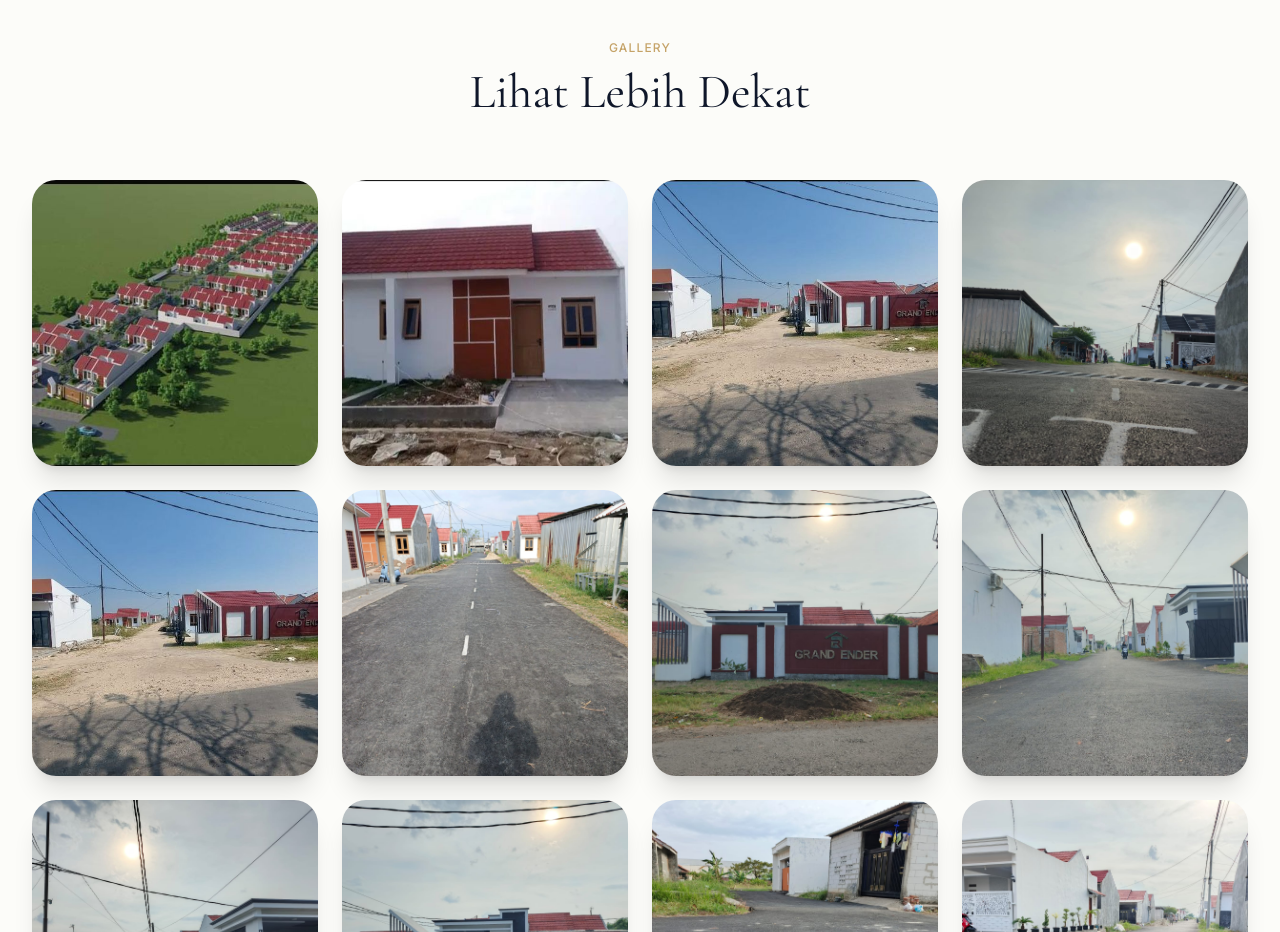
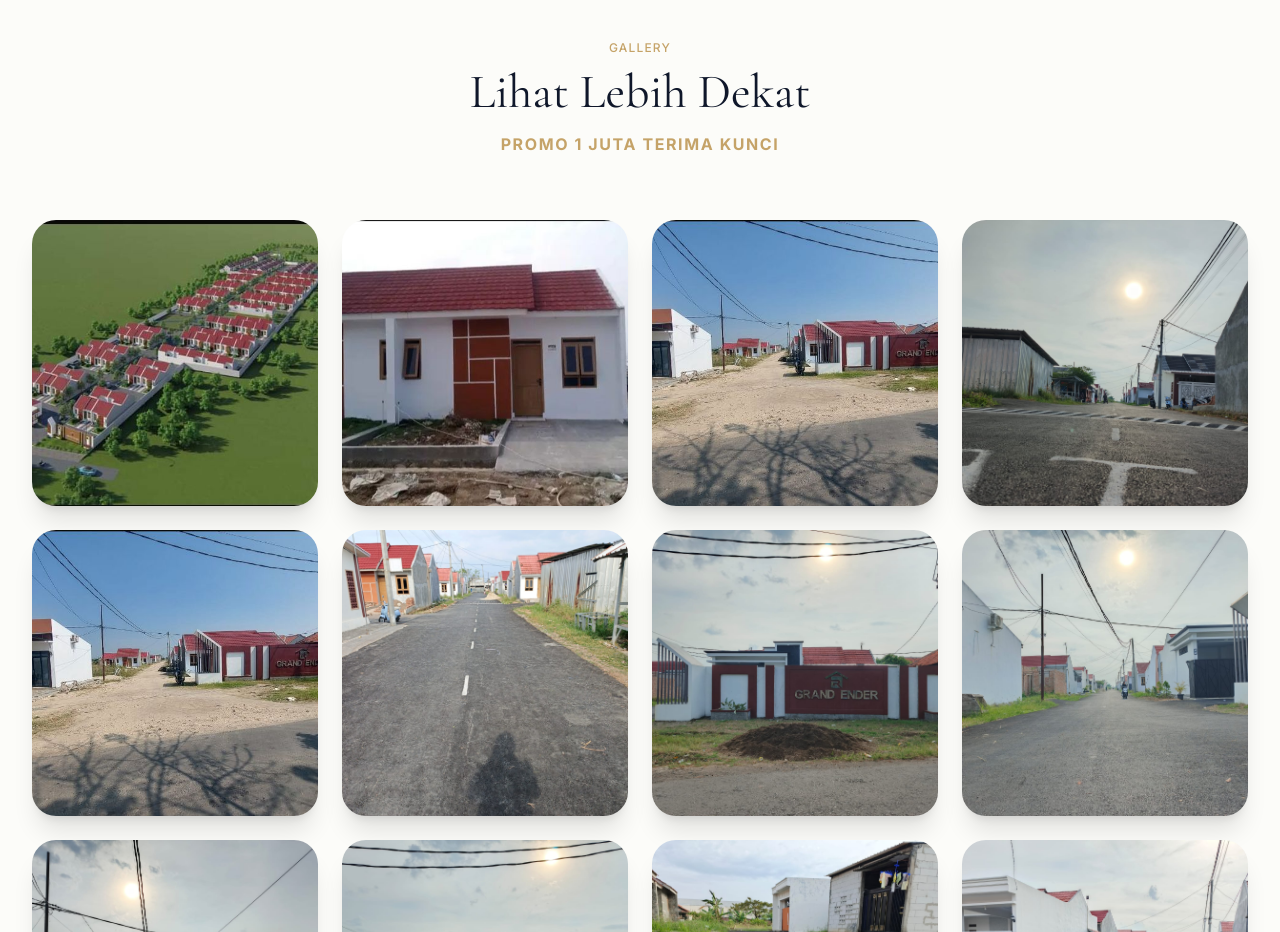
Before and after one commit to madsobirin/granderder, a Next.js app: page / in a window 1280 px wide. Shown: the part 4600-5532 px from the top of the page. Built offline with nearby package versions, Linux system fonts and the light colour scheme.

Commit message:
add: text in galery heading

```diff
--- a/src/components/Gallery.jsx
+++ b/src/components/Gallery.jsx
@@ -84,6 +84,9 @@ const Gallery = () => {
           <h2 className="text-4xl md:text-5xl text-brand-navy mb-4">
             Lihat Lebih Dekat
           </h2>
+          <p className="text-brand-gold font-bold tracking-widest uppercase text-md mb-8 block">
+            Promo 1 juta Terima Kunci
+          </p>
         </motion.div>
 
         <div className="grid grid-cols-2 md:grid-cols-4 gap-6">
```
